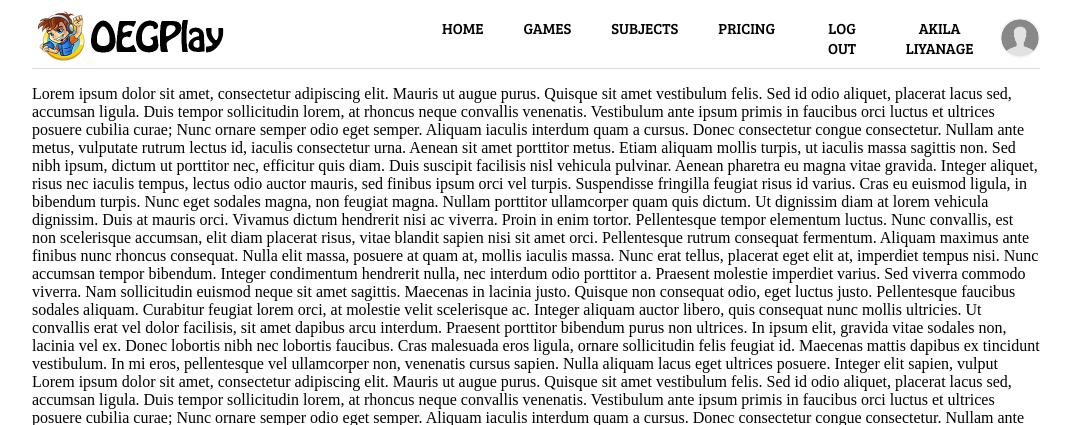
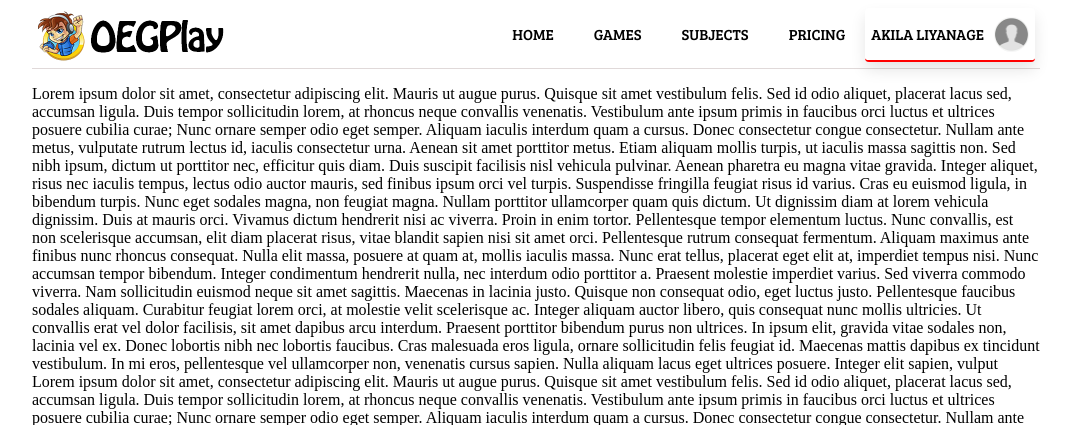
Before and after one commit to ChamodyaRumindi/Online_Educational_Gaming_System, a PHP site: page /index.php in a window 1280 px wide. Shown: the top 425 px of the page, without its empty margins (104-1174 px from the left). Run offline with PHP 8.4, Linux system fonts and the light colour scheme; a user stored in the database is signed in.

Commit message:
Header Modified

```diff
--- a/css/header.css
+++ b/css/header.css
@@ -7,7 +7,7 @@ html {
   position: sticky;
   top: 0;
   display: flex;
-  justify-content: center;
+  justify-content: space-between;
   align-items: center;
   height: 60px;
   background-color: white;
@@ -34,6 +34,7 @@ html {
   font-size: 15px;
   text-transform: uppercase;
   font-family: "Bree Serif", serif;
+  margin-right: 5px;
 }
 
 .nav-item {
@@ -94,12 +95,61 @@ html {
 
 .profile-img {
   border-radius: 50%;
-  width: 40px;
-  height: 40px;
+  width: 35px;
+  height: 35px;
   margin-left: 10px;
 }
 
-.nav-item-profile {
+.dropbtn {
+  margin-top: -6px;
+  color: black;
   display: flex;
   align-items: center;
+  font-size: 15px;
+  text-transform: uppercase;
+  font-family: "Bree Serif", serif;
+
+  background-color: white;
+  border: none;
+  border-radius: 4px;
+  cursor: pointer;
+  box-shadow: inset 0 0 0 2px black;
+  box-shadow: 0px 8px 15px rgba(0, 0, 0, 0.1);
+  border-bottom: solid 2px red;
 }
+
+.dropdown {
+  position: relative;
+  display: inline-block;
+}
+
+.dropdown-content {
+  display: none;
+  position: absolute;
+  background-color: #f9f9f9;
+  box-shadow: 0px 8px 16px 0px rgba(0, 0, 0, 0.2);
+  z-index: 1;
+  text-align: left;
+  width: 210px;
+}
+
+.dropdown-content a {
+  color: black;
+  padding: 12px 16px;
+  text-decoration: none;
+  display: block;
+}
+
+.dropdown-content a:hover {
+  background-color: #f1f1f1;
+}
+
+.dropdown:hover .dropdown-content {
+  display: block;
+}
+
+.dropdown:hover .dropbtn {
+  border: none;
+  color: red;
+  box-shadow: inset 0 0 0 2px red;
+}
--- a/header.php
+++ b/header.php
@@ -25,17 +25,33 @@
               if ($_SESSION["TID"] == 2){
                 echo '<li class="nav-item"><a href="#">Pricing</a></li>';
               }
-              echo '<li class="nav-item"><a href="includes/logout.inc.php">Log Out</a></li>';
               echo '<li class="nav-item-profile">';
-              echo '<a href="user-db.php?id='.$_SESSION["memberID"].'">'.$_SESSION["firstName"].' '.$_SESSION["lastName"].'</a>';
-              echo '<img class ="profile-img" src="images/defaultProfile.png" alt="profile">';
+              echo '<div class="dropdown">
+                      <button class="dropbtn">
+                        <p>'.$_SESSION["firstName"].' '.$_SESSION["lastName"].'</p>
+                        <img class ="profile-img" src="images/defaultProfile.png" alt="profile">
+                      </button>
+                      <div class="dropdown-content">
+                        <a href="user-db.php?id='.$_SESSION["memberID"].'">My Dashboard</a>
+                        <a href="usersettings.php?id='.$_SESSION["memberID"].'">Settings</a>
+                        <a href="includes/logout.inc.php">Log Out</a>
+                      </div>
+                    </div>';
               echo '</li>';
             }
             else if (isset($_SESSION["adminID"])) {
-              echo '<li class="nav-item"><a href="includes/logout.inc.php">Log Out</a></li>';
               echo '<li class="nav-item-profile">';
-              echo '<a href="admin-db.php?id='.$_SESSION["adminID"].'">'.$_SESSION["firstName"].' '.$_SESSION["lastName"].'</a>';
-              echo '<img class ="profile-img" src="images/defaultProfile.png" alt="profile">';
+              echo '<div class="dropdown">
+                      <button class="dropbtn">
+                        <p>'.$_SESSION["firstName"].' '.$_SESSION["lastName"].'</p>
+                        <img class ="profile-img" src="images/defaultProfile.png" alt="profile">
+                      </button>
+                      <div class="dropdown-content">
+                        <a href="admin-db.php?id='.$_SESSION["adminID"].'">My Dashboard</a>
+                        <a href="admin-settings.php?id='.$_SESSION["adminID"].'">Settings</a>
+                        <a href="includes/logout.inc.php">Log Out</a>
+                      </div>
+                    </div>';
               echo '</li>';
             }
             else {
```
